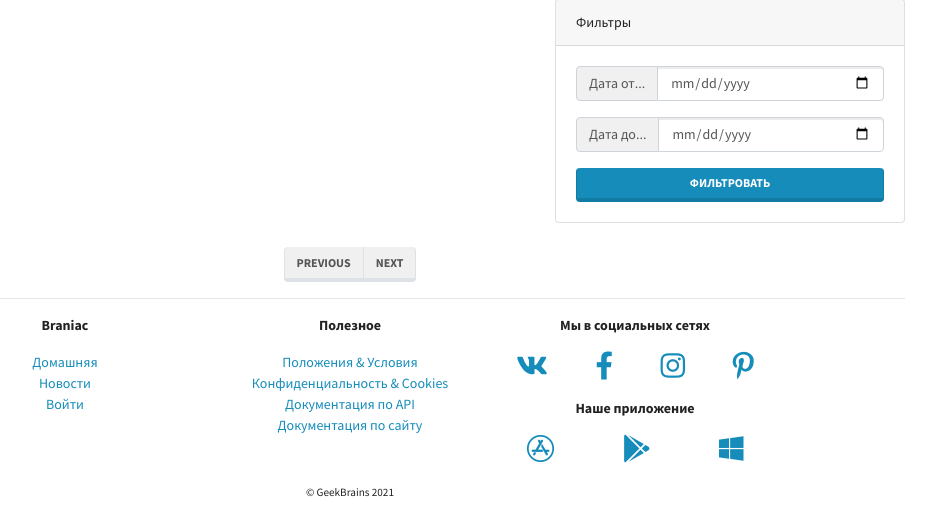
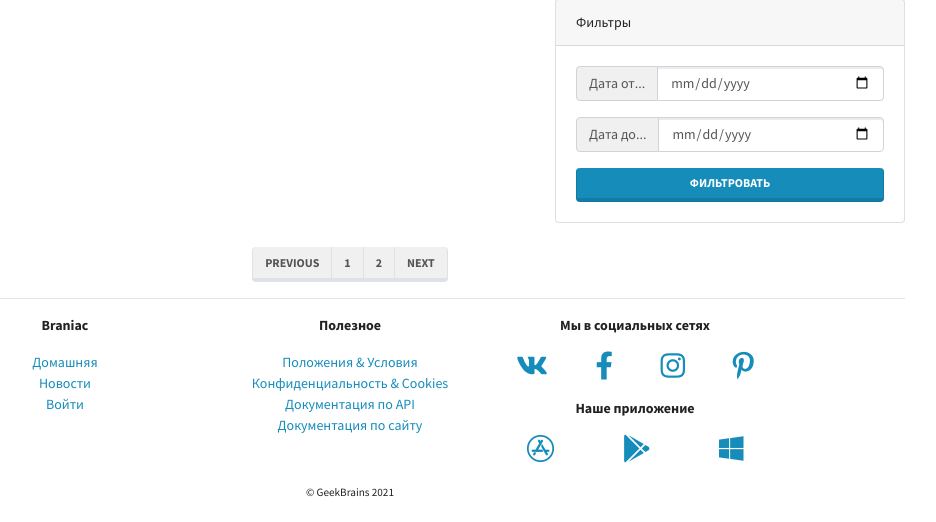
Before and after one commit to altuhov-as/BraniacLMS, a Django app: template mainapp/templates/mainapp/news.html in a window 1280 px wide. Shown: the part 86-608 px from the top of the page, without its empty margins (290-1226 px from the left). Run offline with Django 3.2, Linux system fonts and the light colour scheme; the template is opened without the code that fills it, so the values that code supplies are empty; some libraries are stand-ins or nearby versions.

Commit message:
lesson_3 Args in url

```diff
--- a/mainapp/templates/mainapp/news.html
+++ b/mainapp/templates/mainapp/news.html
@@ -3,6 +3,14 @@
 {% block content %}
 
 {% with range as double_range %}
+
+{% if page_num %}
+<div class="card my-2">
+  <div class="card-body">
+    <p class="card-text">Текущая страница: {{ page_num }}</p>
+  </div>
+</div>
+{% endif %}
 
 <div class="row">
 
@@ -13,7 +21,7 @@
       <div class="card-body">
         <h5 class="card-title">{{ news_title }}</h5>
         <h6 class="card-subtitle mb-2 text-muted">
-         {{ datetime_obj|date:"Y-m-d h-i-s" }}
+          {{ datetime_obj|date:"Y-m-d h-i-s" }}
         </h6>
         <p class="card-text">{{ news_preview }}</p>
         <a href="#" class="card-link">Подробнее</a>
@@ -56,11 +64,9 @@
   <nav aria-label="Page navigation example">
     <ul class="pagination">
       <li class="page-item"><a class="page-link" href="#">Previous</a></li>
-
-      {% for i in double_range %}
-      <li class="page-item"><a class="page-link" href="#">{{ i }}</a></li>
-      {% endfor %}
-
+      <li class="page-item"><a class="page-link" href="{% url 'mainapp:news_paginator' 1 %}">1</a></li>
+      <li class="page-item"><a class="page-link" href="{% url 'mainapp:news_paginator' page=2 %}">2</a></li>
+      {# <li class="page-item"><a class="page-link" href="{% url 'mainapp:news_paginator' three %}">3</a></li> #}
       <li class="page-item"><a class="page-link" href="#">Next</a></li>
     </ul>
   </nav>
--- a/mainapp/urls.py
+++ b/mainapp/urls.py
@@ -8,6 +8,7 @@ app_name = MainappConfig.name
 urlpatterns = [
     path("", views.MainPageView.as_view(), name="main_page"),
     path("news/", views.NewsPageView.as_view(), name="news"),
+    path("news/<int:page>/", views.NewsWithPaginatorView.as_view(), name="news_paginator"),
     path("courses/", views.CoursesPageView.as_view(), name="courses"),
     path("contacts/", views.ContactsPageView.as_view(), name="contacts"),
     path("doc_site/", views.DocSitePageView.as_view(), name="doc_site"),
```
Also changed, not shown: mainapp/views.py (+7 -0 lines).
